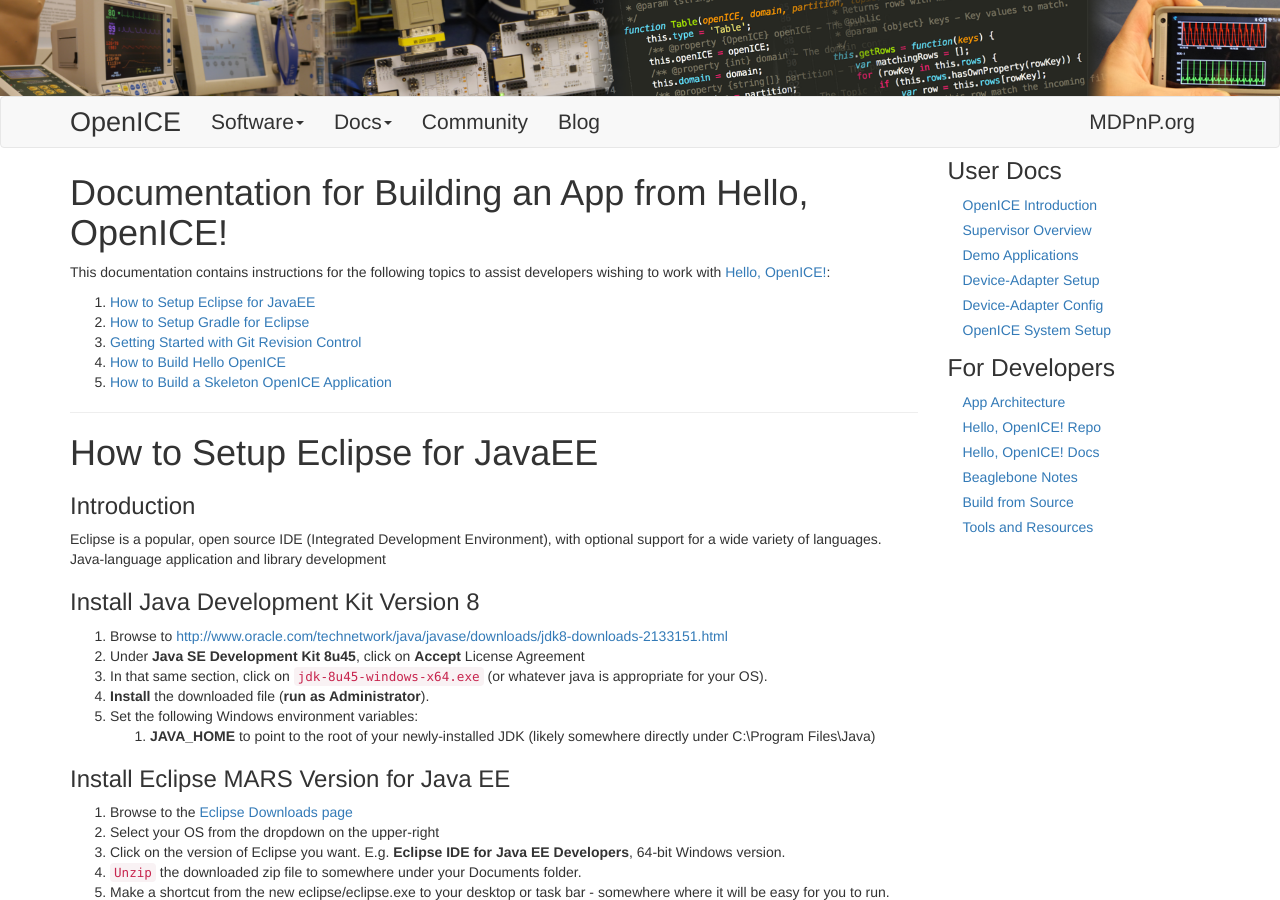
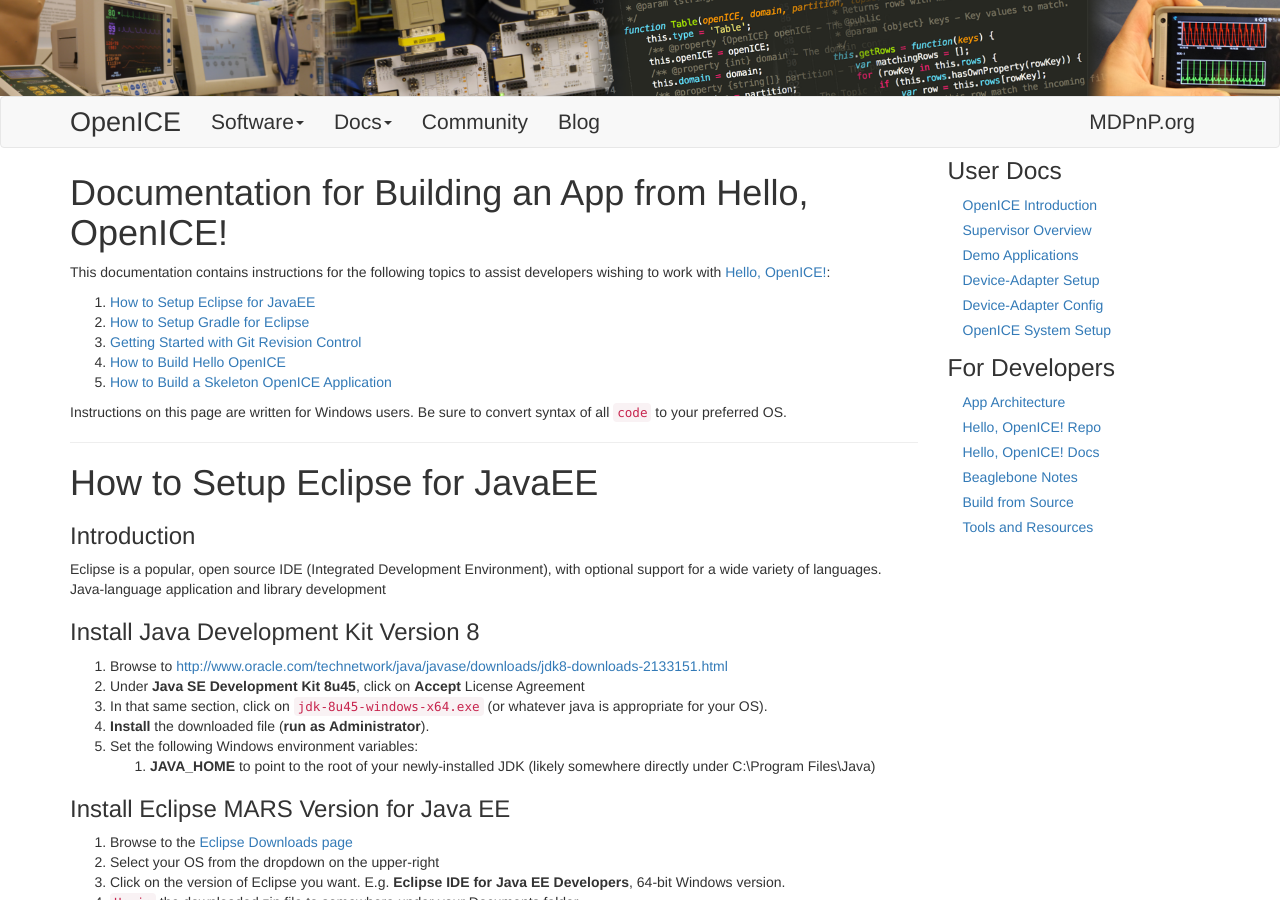
Before and after one commit to jeffplourde/openice, a Jekyll site: the page built from _devdocs/-hello-openice.md, in a window 1280 px wide and 900 px high. Built offline with Jekyll 4.4.1, drawn with Linux system fonts in a browser that asks for light colours; nearby versions of some CDN libraries; library files that are not in the unit come from our copies.

Commit message:
added a blurb about instructions for windows

```diff
--- a/_devdocs/-hello-openice.md
+++ b/_devdocs/-hello-openice.md
@@ -12,6 +12,8 @@ This documentation contains instructions for the following topics to assist deve
 1. [Getting Started with Git Revision Control](#getting-started-with-git-revision-control)
 1. [How to Build Hello OpenICE](#how-to-build-hello-openice)
 1. [How to Build a Skeleton OpenICE Application](#how-to-build-a-skeleton-openice-application)
+
+Instructions on this page are written for Windows users. Be sure to convert syntax of all `code` to your preferred OS.
 
 
 
```
